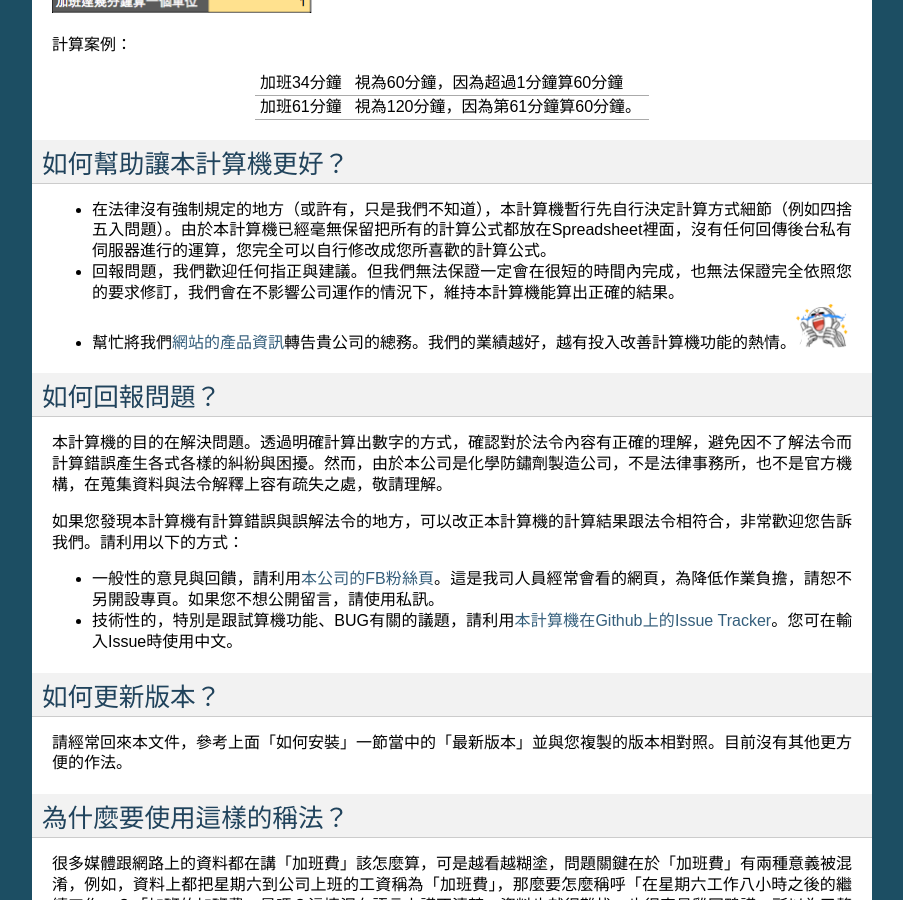
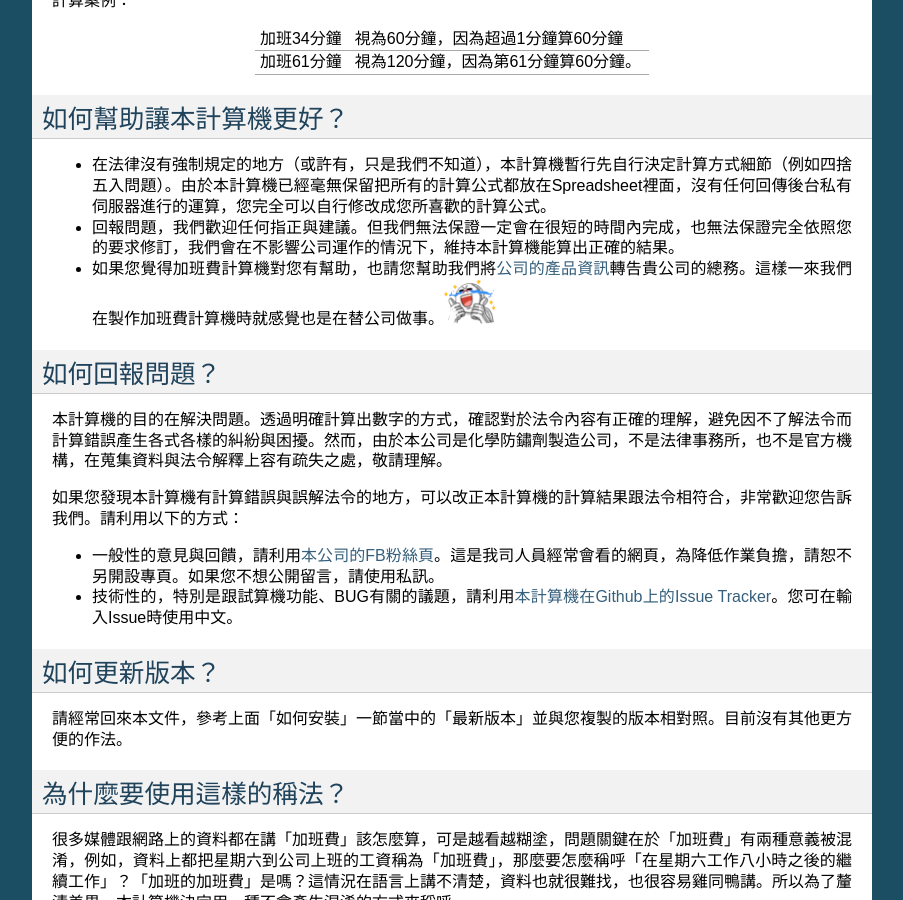
Before and after one commit to rexiap/neusauber, a Sphinx documentation site: the page built from docs/projects/overtimepaycal.rst, in a window 1280 px wide and 900 px high, scrolled down 4007 px. Shown: the whole window, without its empty margins (198-1101 px from the left). Built offline with Sphinx 7.4.7, drawn with Linux system fonts in a browser that asks for light colours; some of the changed text lies outside the part shown.

Commit message:
Google Docs reST Editor@2016-12-21 11:54:28

```diff
--- a/docs/projects/overtimepaycal.rst
+++ b/docs/projects/overtimepaycal.rst
@@ -23,7 +21,9 @@
 與網路上其他試算機比較，本加班費計算機特點如下：
 
 * 以實用為目的，可以具體每一個員工每一天的額外工資。
+
 * 內建2017年行事曆，具體顯示該日性質是工作日、休息日還是例假日的資訊。但使用者仍可以自行設定。
+
 * 所有計算規則、公式、過程資訊，您可以全部一覽無遺。
 
 .. _h174fb648377959437b5c1f697c1c40:
@@ -88,10 +88,15 @@
 ==========
 
 #. 您複製一份加班費計算機的Google試算表到您的Google帳號之後，請開啟該檔案。
+
 #. 到「預設值」工作表修改設定值符合公司的規定，例如午休時間與加班時間的認定。設定值的意義與設定方式在本工作表內有解說。
+
 #. 複製「員工範本」工作表，並命名為「員工xxx」，就像「員工A」工作表那樣。
+
 #. 設定員工xxx的資料符合該名員工的資訊，例如月薪
+
 #. 根據日期輸入員工的上班與下班時間，即可在表上看到當日加班時間及當日的加班費。
+
 #. 重複步驟3，繼續設定下一位員工的加班試算表。
 
 \ |IMG2|\
@@ -180,8 +185,10 @@
 ========================
 
 * 在法律沒有強制規定的地方（或許有，只是我們不知道），本計算機暫行先自行決定計算方式細節（例如四捨五入問題）。由於本計算機已經毫無保留把所有的計算公式都放在Spreadsheet裡面，沒有任何回傳後台私有伺服器進行的運算，您完全可以自行修改成您所喜歡的計算公式。
+
 * 回報問題，我們歡迎任何指正與建議。但我們無法保證一定會在很短的時間內完成，也無法保證完全依照您的要求修訂，我們會在不影響公司運作的情況下，維持本計算機能算出正確的結果。
-* 幫忙將我們\ |LINK2|\ 轉告貴公司的總務。我們的業績越好，越有投入改善計算機功能的熱情。\ |IMG9|\
+
+* 如果您覺得加班費計算機對您有幫助，也請您幫助我們將\ |LINK2|\ 轉告貴公司的總務。這樣一來我們在製作加班費計算機時就感覺也是在替公司做事。\ |IMG9|\
 
 .. _h68017771fa7c85ef23567fe7b5a:
 
@@ -193,6 +200,7 @@
 如果您發現本計算機有計算錯誤與誤解法令的地方，可以改正本計算機的計算結果跟法令相符合，非常歡迎您告訴我們。請利用以下的方式：
 
 * 一般性的意見與回饋，請利用\ |LINK3|\ 。這是我司人員經常會看的網頁，為降低作業負擔，請恕不另開設專頁。如果您不想公開留言，請使用私訊。
+
 * 技術性的，特別是跟試算機功能、BUG有關的議題，請利用\ |LINK4|\ 。您可在輸入Issue時使用中文。
 
 .. _h68017771fa7c85ef23567fe7b5a:
@@ -301,14 +306,16 @@
 
 \ |IMG13|\
 
+.. bottom of content
+
 
 .. |LINK1| raw:: html
 
-    <a href="#bookmark-id-e2epv9my5hks">為什麼要使用這樣的稱法</a>
+    <a href="#bookmark-id-gnyvw9tld4dj">為什麼要使用這樣的稱法</a>
 
 .. |LINK2| raw:: html
 
-    <a href="http://neusauber.readthedocs.io/en/latest/videos.html" target="_blank">網站的產品資訊</a>
+    <a href="https://goo.gl/TLq35w" target="_blank">公司的產品資訊</a>
 
 .. |LINK3| raw:: html
 
```
Also changed, not shown: other parts of docs/projects/overtimepaycal.rst (+3 -8 lines).
